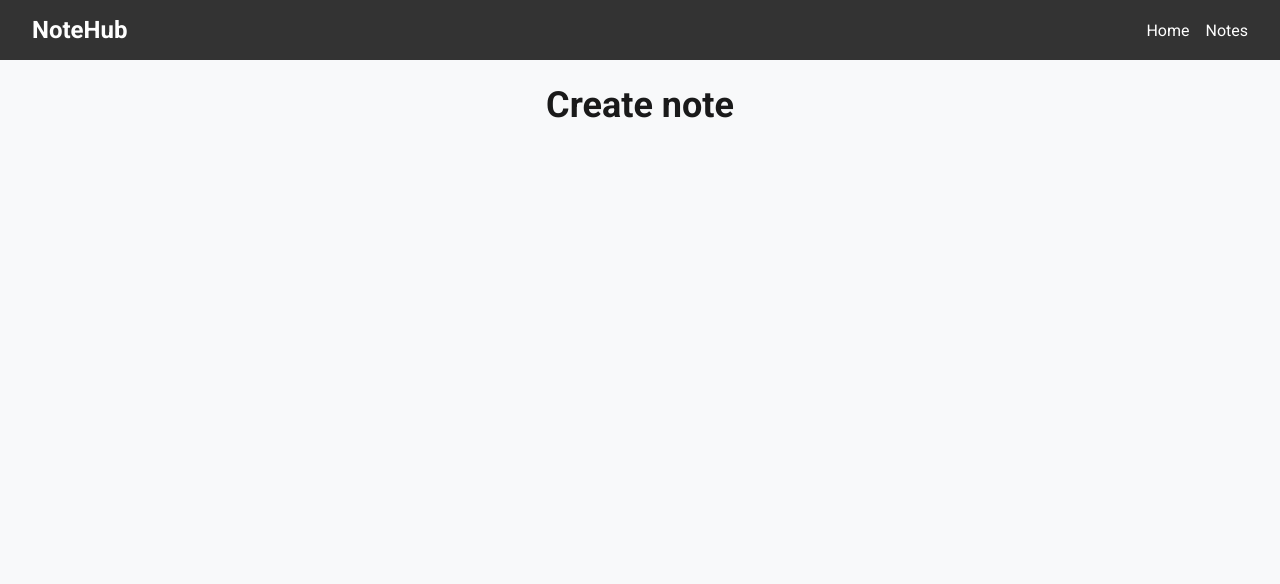
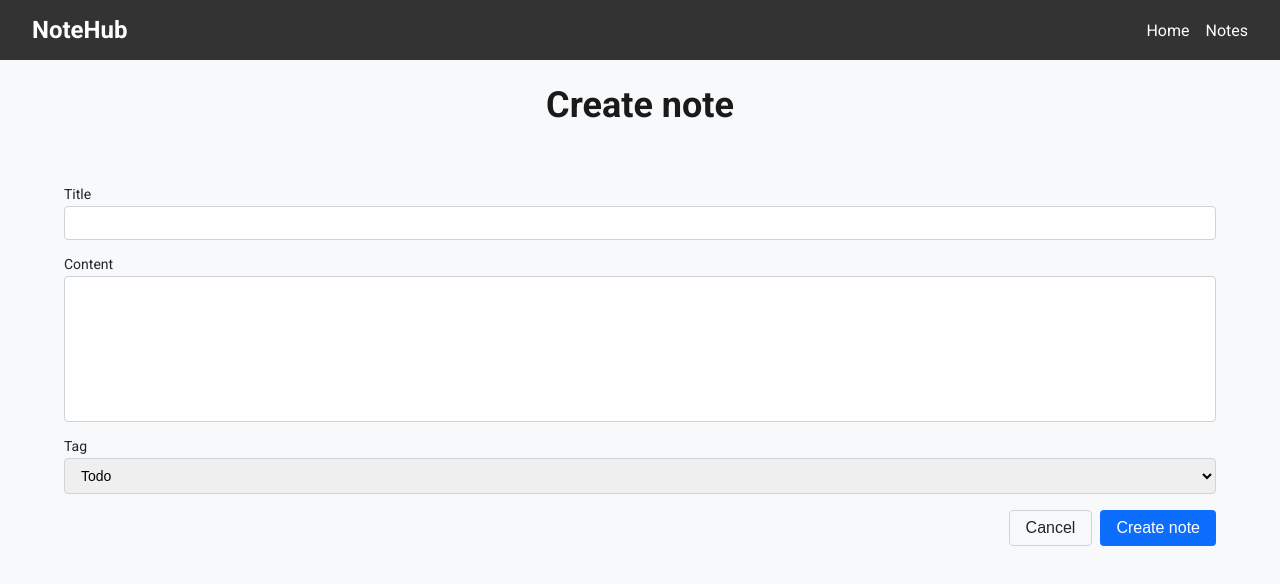
Before and after one commit to ZlatoslavaVy/08-zustand, a Next.js app: page /notes/action/create in a window 1280 px wide. Shown: the top 584 px of the page. Built offline with nearby package versions, Linux system fonts and the light colour scheme; no server answers.

Commit message:
add metadata and Open Graph tags for app/notes/action/create/page.tsx

```diff
--- a/app/notes/action/create/page.tsx
+++ b/app/notes/action/create/page.tsx
@@ -1,11 +1,42 @@
+import { useRouter } from "next/navigation";
+import { Metadata } from "next";
+import NoteForm from "@/components/NoteForm/NoteForm";
 import css from "@/app/notes/action/create/CreateNote.module.css";
 
-export default async function CreateNote() {
+export const metadata: Metadata = {
+  title: " Create Note",
+  description: "Create a new note",
+  openGraph: {
+    title: " Create Note",
+    description: "Create a new note",
+    url: "https://08-zustand-tawny-mu.vercel.app/notes/action/create",
+    images: [
+      {
+        url: "https://ac.goit.global/fullstack/react/notehub-og-meta.jpg",
+        width: 1200,
+        height: 630,
+        alt: "Create a Note",
+      },
+    ],
+  },
+};
+
+export default function CreateNote() {
+  const router = useRouter();
+
+  const handleSuccess = () => {
+    router.push("/notes");
+  };
+  const handleCancel = () => {
+    router.back();
+  };
+
   return (
     <main className={css.main}>
       <div className={css.container}>
         <h1 className={css.title}>Create note</h1>
         {/* NoteForm component */}
+        <NoteForm onSuccess={handleSuccess} onCancel={handleCancel} />
       </div>
     </main>
   );
```
